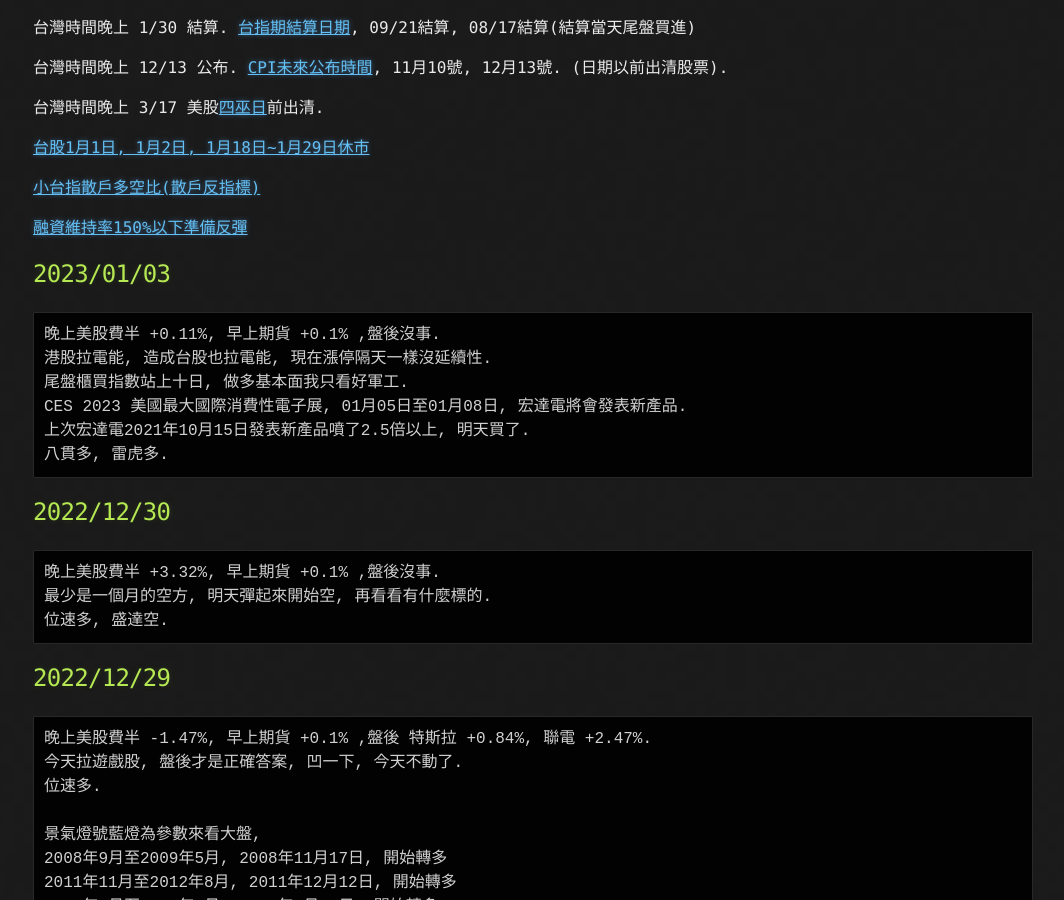
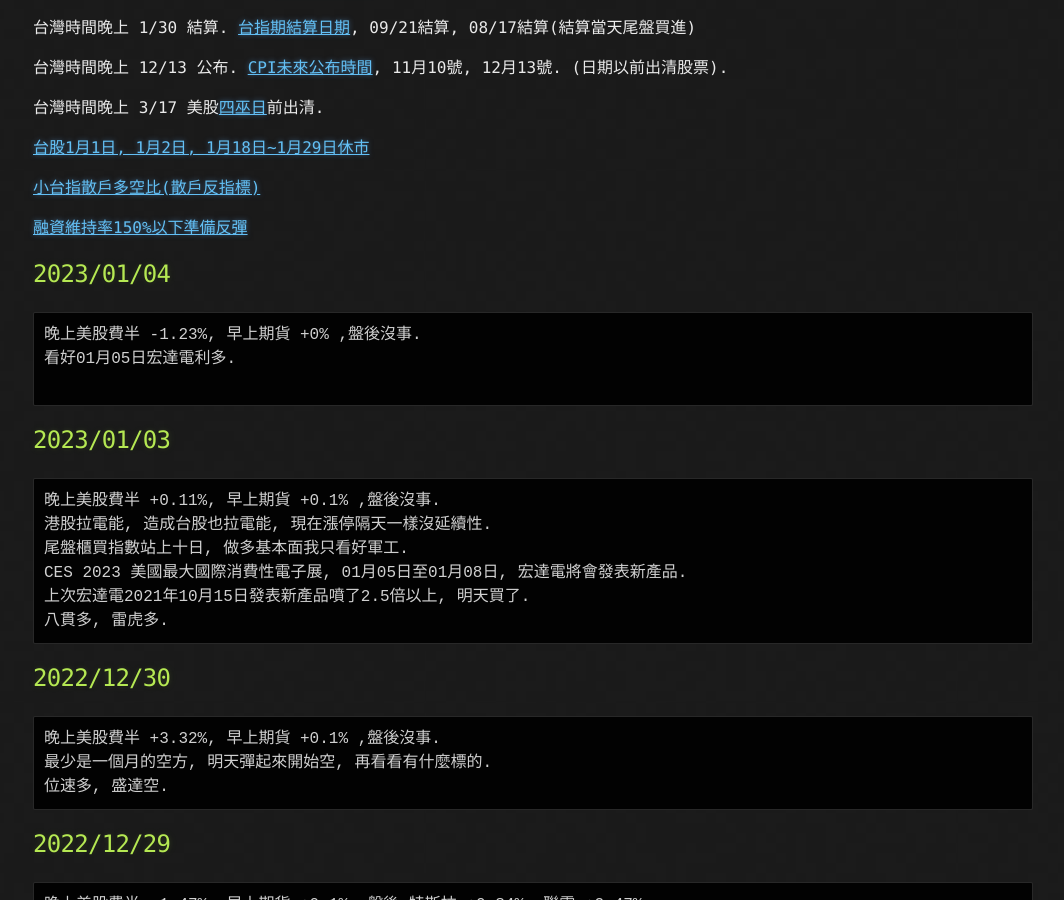
Before and after one commit to lepg5487/Stock_God, a Jekyll site: the page built from index.md, in a window 1280 px wide and 900 px high, scrolled down 362 px. Shown: the whole window, without its empty margins (107-1171 px from the left). Built offline with Jekyll 4.4.1, drawn with Linux system fonts in a browser that asks for light colours; our own code applies the rules of GitHub Pages for plain Markdown files.

Commit message:
Update index.md

````diff
--- a/index.md
+++ b/index.md
@@ -19,6 +19,13 @@ layout: testlayouts
 [小台指散戶多空比(散戶反指標)](https://www.macromicro.me/charts/20069/tw-mtx-long-to-short-ratio-of-individual-player)
 
 [融資維持率150%以下準備反彈](https://www.cmoney.tw/finance/f00012.aspx)
+
+## 2023/01/04
+```
+晚上美股費半 -1.23%, 早上期貨 +0% ,盤後沒事.
+看好01月05日宏達電利多.
+
+```
 
 ## 2023/01/03
 ```
````
